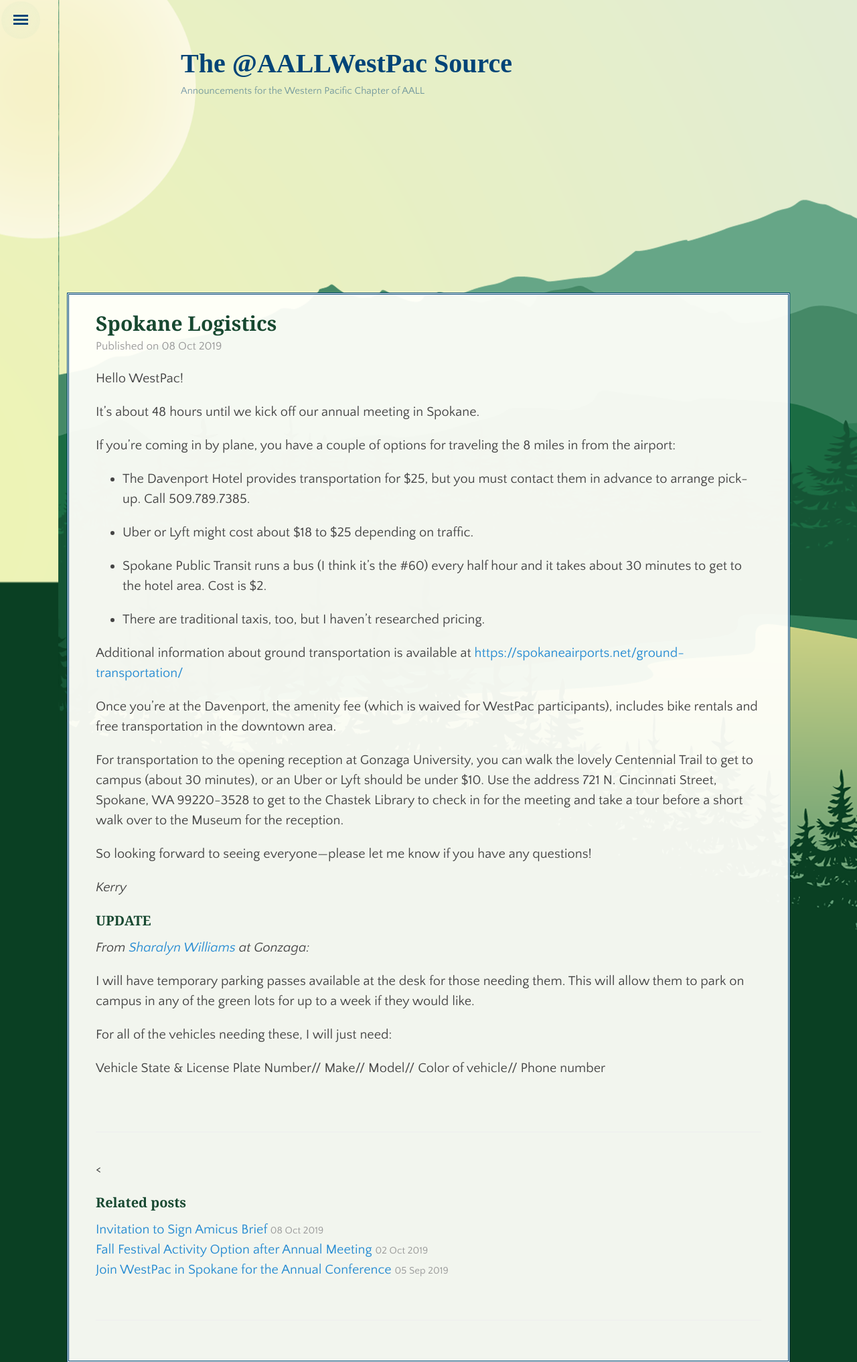
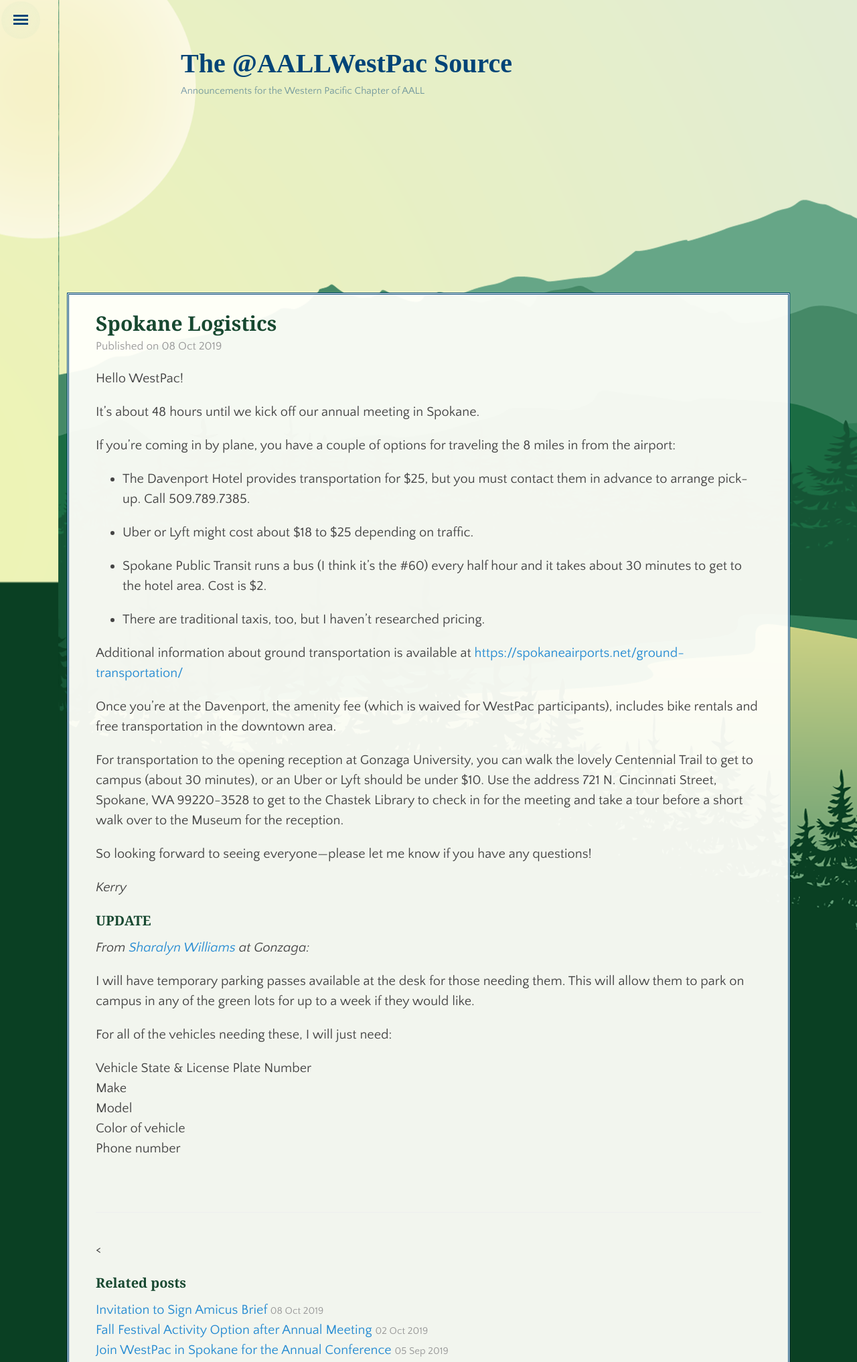
Before and after one commit to aallwestpac/aallwestpac.github.io, a Jekyll site: the page built from _posts/2019-10-08-spokane-logistics.md, in a window 1280 px wide. Shown: the whole page at 67% size. Built offline with Jekyll 4.4.1, drawn with Linux system fonts in a browser that asks for light colours; some web fonts are replaced.

Commit message:
Update 2019-10-08-spokane-logistics.md

```diff
--- a/_posts/2019-10-08-spokane-logistics.md
+++ b/_posts/2019-10-08-spokane-logistics.md
@@ -38,8 +38,8 @@ I will have temporary parking passes available at the desk for those needing the
 
 For all of the vehicles needing these, I will just need:
 
-Vehicle State & License Plate Number//
-Make//
-Model//
-Color of vehicle//
+Vehicle State & License Plate Number\\
+Make\\
+Model\\
+Color of vehicle\\
 Phone number
```
